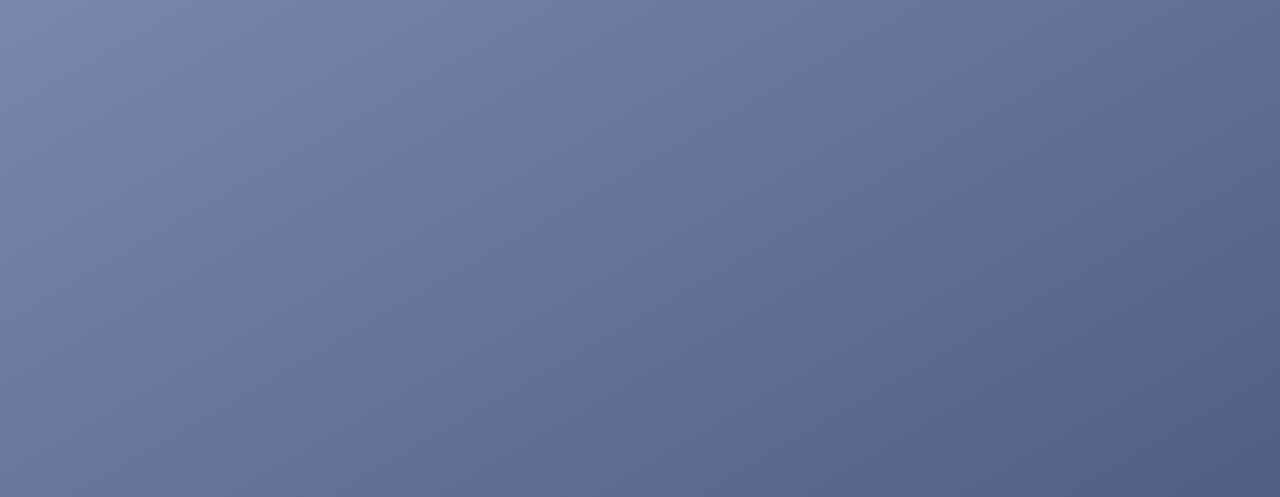
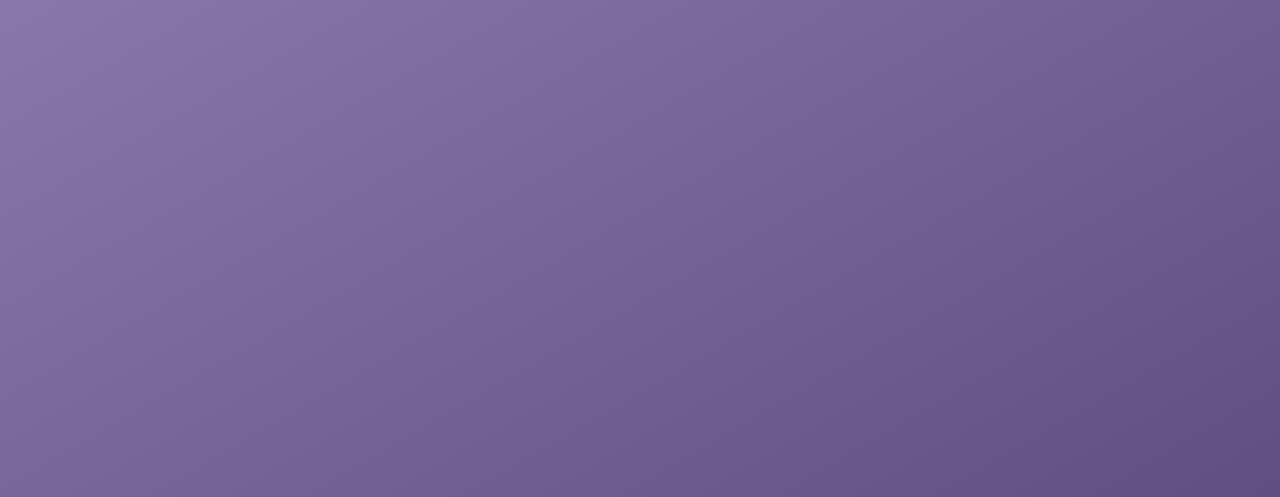
Before and after one commit to Bulovask/cronometro, a plain HTML site: page index.html in a window 1280 px wide. Shown: the top 497 px of the page. Drawn offline with Linux system fonts and the light colour scheme.

Commit message:
Atualizando tema do cronometro

```diff
--- a/css/style.css
+++ b/css/style.css
@@ -4,9 +4,9 @@
 }
 
 :root {
-	--cor1: #78a;
-	--cor2: #457;
-	--cor3: #023;
+	--cor1: #87a;
+	--cor2: #547;
+	--cor3: #203;
 	--cor4: #001;
 	--bg: linear-gradient(135deg, var(--cor1), var(--cor2));
 }
```
